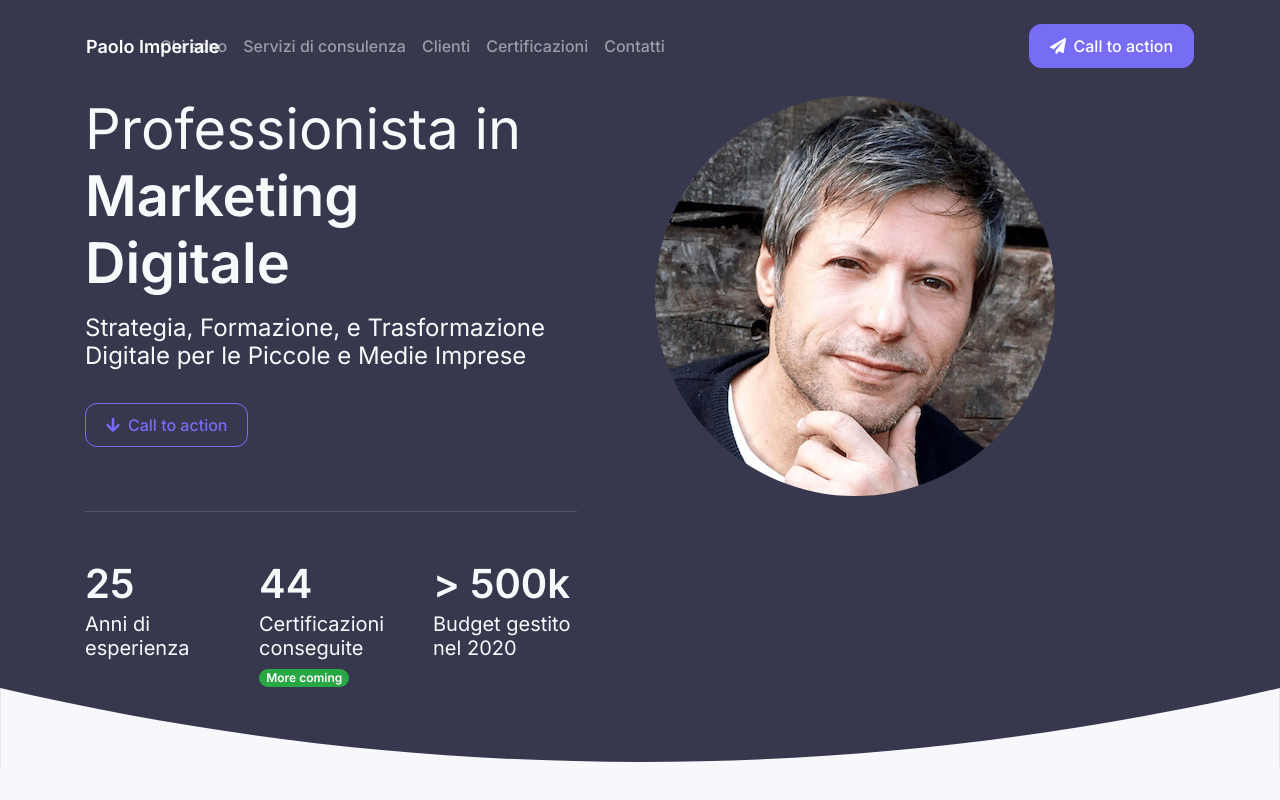
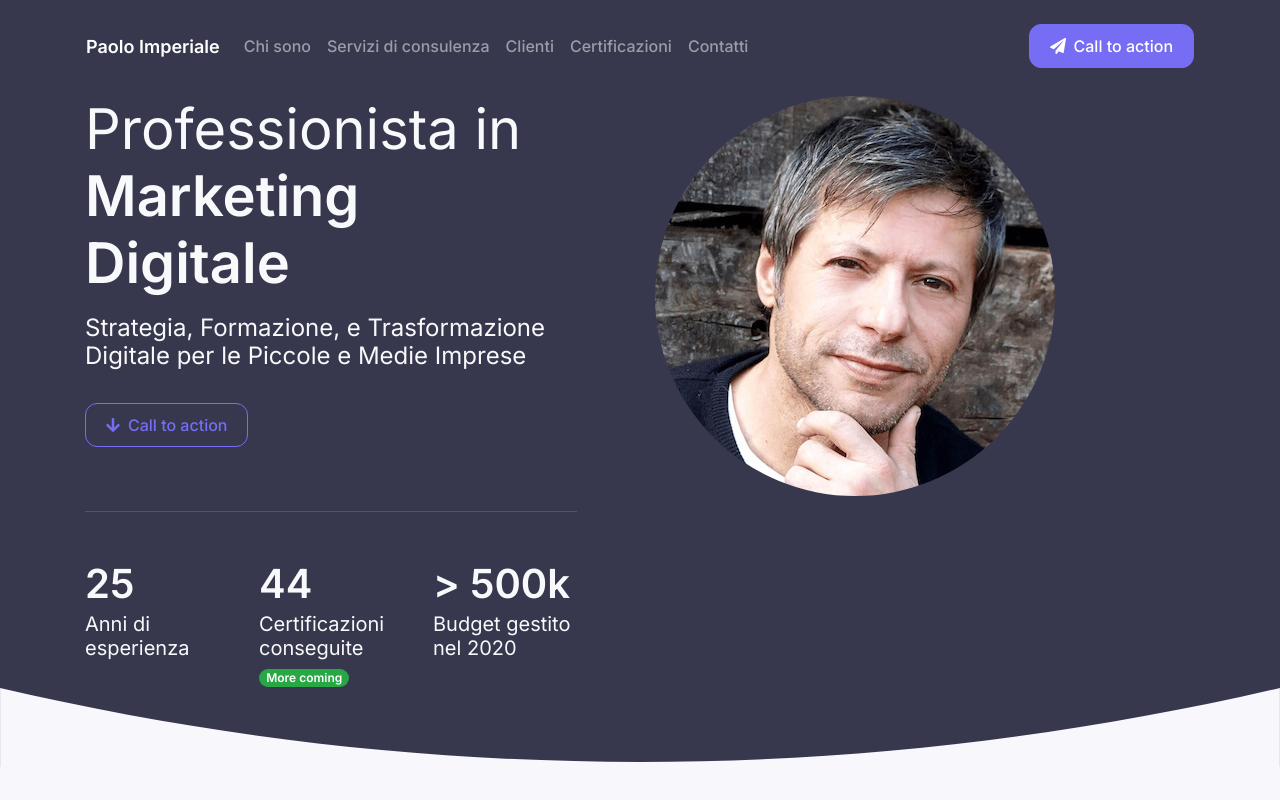
Before and after one commit to mfonsatti/nextjs, a Next.js app: page / in a window 1280 px wide. Shown: the top 800 px of the page. Built offline with nearby package versions, Linux system fonts and the light colour scheme.

Commit message:
fixed avatar

```diff
--- a/styles/scss/_header.scss
+++ b/styles/scss/_header.scss
@@ -11,9 +11,11 @@ footer {
 
 header {
   .avatar {
-    width: 50px;
-    display: flex;
-    align-items: center;
+    @media screen and (max-width: 768px) {
+      width: 50px;
+      display: flex;
+      align-items: center;
+    }
   }
   .navbar-collapse {
     @media screen and (max-width: 992px) {
```
